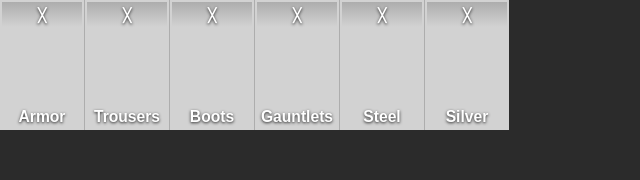
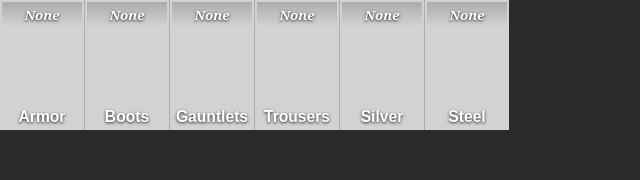
Before and after one commit to benjacksonk/WitcherSpec, a SvelteKit app: page / in a window 1280 px wide. Shown: the top 180 px of the page, without its empty margins (0-640 px from the left). Built offline with nearby package versions, Linux system fonts and the light colour scheme.

Commit message:
made gear slots ui actually function

```diff
--- a/src/GearDisplay.svelte
+++ b/src/GearDisplay.svelte
@@ -1,5 +1,5 @@
 <script lang="ts">
-	import { Gear } from '$lib/types';
+	import { type Gear } from '$lib/types.svelte';
 
 	interface Props {
 		gear: Gear;
@@ -7,15 +7,9 @@
 	}
 
 	let {
-		gear = $bindable(),
+		gear,
 		labelSlot = false
 	}: Props = $props();
-
-	// const gear = $derived(mygear[0] ?? { id: "testId", name: "testName", slotId: "armor", iconPath: "" });
-
-	const unequipped = $derived(gear.id === `${gear.slotId}-none`);
-	const gearName = $derived(unequipped ? "╳" : gear.name.includes("Leather") ? "Kaer Morhen" : gear.name.split(" ")[0]);
-	const slotName = $derived(gear.slotId.charAt(0).toUpperCase() + gear.slotId.slice(1));
 </script>
 
 
@@ -23,9 +17,9 @@
 <div class="GearDisplay">
 	<img src={gear.iconPath} alt={gear.name} class:hidden={gear.name === "None"}/>
 	<div class="name shadowText">
-		<span class:italicized={!unequipped}>{gearName}</span>
+		<span style:font-style={"italic"}>{gear.name.includes("Leather") ? "Kaer Morhen" : gear.name.split(" ")[0]}</span>
 		{#if labelSlot}
-			<span>{slotName}</span>
+			<span>{gear.slotId.charAt(0).toUpperCase() + gear.slotId.slice(1)}</span>
 		{/if}
 	</div>
 </div>
@@ -85,8 +79,4 @@
         transparent
         );
     }
-
-    .italicized {
-        font-style: italic;
-    }
 </style>
--- a/src/GearSlots.svelte
+++ b/src/GearSlots.svelte
@@ -1,34 +1,28 @@
 <script lang="ts">
 	import Grid from './Grid.svelte';
 	import GearDisplay from './GearDisplay.svelte';
-	import { Gear, GearSlot } from '$lib/types';
+	import { type Gear, GearSlot } from "$lib/types.svelte";
 
 	interface Props {
-		gearSlots: GearSlot[]
+		gearSlots: GearSlot[];
 	}
 
-	let { gearSlots = $bindable([]) }: Props = $props();
+	let {
+		gearSlots = $bindable([]),
+	}: Props = $props();
 
-	let currentSlot: GearSlot = $state<GearSlot>(gearSlots[0]);
-	let removePopup: boolean = $state<boolean>(true);
+	let nullGearSlot: GearSlot = new GearSlot("null");
+	let currentSlot: GearSlot = $state(nullGearSlot);
+
+
+	function handleOnclickSlot(event: MouseEvent, gearSlot: GearSlot) {
+		event.preventDefault();
+		currentSlot = (currentSlot === gearSlot ? nullGearSlot : gearSlot);
+	}
 
 	function handleOnclickGear(event: MouseEvent, gearSlot: GearSlot, gear: Gear) {
 		event.preventDefault();
 		gearSlot.currentGear = gear;
-	}
-	function handleOnclickSlot(event: MouseEvent, gearSlot: GearSlot) {
-		event.preventDefault();
-		togglePopup(gearSlot);
-	}
-
-	function togglePopup(gearSlot: GearSlot) {
-		if (currentSlot?.id == gearSlot.id) {
-			removePopup = true;
-		}
-		else {
-			removePopup = false;
-			currentSlot = gearSlot;
-		}
 	}
 </script>
 
@@ -38,27 +32,23 @@
 	<div class="frameGrid">
 		<Grid gap="1px">
 			{#each gearSlots as gearSlot, i}
-				<div class="gearSlot">
-					<button class="slotBtn plain" onclick={(event) => handleOnclickSlot(event, gearSlot)}>
-						<GearDisplay bind:gear={gearSlots[i].currentGear} labelSlot={true}/>
+				<button class="slotBtn plain" onmousedown={(event) => handleOnclickSlot(event, gearSlot)}>
+					<GearDisplay gear={gearSlot.currentGear} labelSlot={true}/>
 				</button>
-				</div>
 			{/each}
 		</Grid>
 	</div>
-	{#if currentSlot != null}
-		<div class="popup" class:removed={removePopup}>
+	<div class="popup" class:removed={currentSlot === nullGearSlot}>
 		<div class="frameGrid">
 			<Grid tracks={6} vertical={true} gap={"1px 0"}>
 				{#each currentSlot.inventory as gear, i}
-						<button class="gearBtn plain" onclick={(event) => handleOnclickGear(event, currentSlot, currentSlot.inventory[i])}>
-<!--							<GearDisplay bind:gear={currentSlot.inventory[i]}/>-->
+					<button class="gearBtn plain" onmousedown={(event) => handleOnclickGear(event, currentSlot, gear)}>
+						<GearDisplay gear={gear}/>
 					</button>
 				{/each}
 			</Grid>
 		</div>
 	</div>
-	{/if}
 </div>
 
 
@@ -76,6 +66,10 @@
     }
 
     button.slotBtn {
+		width: fit-content;
+		height: fit-content;
+		display: flex;
+
         border-style: solid;
 		border-color: var(--color-grey-1);
 		border-width: 2px;
@@ -99,6 +93,10 @@
     }
 
     button.gearBtn {
+		width: fit-content;
+		height: fit-content;
+		display: flex;
+
         border: 1px solid var(--color-grey-1);
         border-bottom: none;
     }
--- a/src/lib/gearState.svelte.ts
+++ b/src/lib/gearState.svelte.ts
@@ -1,22 +1,18 @@
 import { toIdString } from '$lib/common.svelte';
-
-import { Gear, GearSlot } from "$lib/types";
+import { type Gear, GearSlot } from "$lib/types.svelte";
 import gearDoc from "$lib/gearData.csv?raw";
 import Papa from "papaparse";
 
+
 const baseGearData = generateGearData();
 export const gearData = $state(baseGearData);
+
 
 function generateGearData() {
 
 	return processParsedGearData(Papa.parse<Gear>(gearDoc, { header: true }).data);
 
-	/**
-	Papa.parse<Gear>(gearDoc, {
-		header: true,
-		complete: results => processParsedGearData(results.data)
-	});
-	/**/
+	// Papa.parse<Gear>(gearDoc, { header: true, complete: results => processParsedGearData(results.data) });
 
 	function processParsedGearData(gears: Gear[]) {
 
@@ -30,16 +26,21 @@ function generateGearData() {
 			}.webp`;
 		});
 
-		let gearArraysBySlotId = Object.groupBy(
-			gears,
-			gear => gear.slotId
-		);
+		let slotIds = gears
+			.map(gear => gear.slotId)
+			.reduce((a: string[], b: string): string[] => a.includes(b) ? a : [...a, b], []);
 
-		let gearSlots: GearSlot[] = Object.entries(gearArraysBySlotId).map(
-			([slotId, slotGears]) => {
-				return new GearSlot(slotId, slotGears);
+		let gearArraysBySlotId = slotIds.map(slotId => gears.filter(gear => gear.slotId === slotId));
+
+		let gearSlots: GearSlot[] = gearArraysBySlotId.map(
+			(slotGears) => {
+				return new GearSlot(slotGears[0].slotId, slotGears);
 			}
-		);
+		).sort((a,b) => {
+			return (a.id === "steel" || a.id === "silver") && (b.id !== "steel" && b.id !== "silver") ?
+				1 : (b.id === "steel" || b.id === "silver") && (a.id !== "steel" && a.id !== "silver") ?
+					-1 : a > b ? 1 : a < b ? -1 : 0;
+		});
 
 		return {
 			slots: gearSlots,
--- /dev/null
+++ b/src/lib/types.svelte.ts
@@ -0,0 +1,48 @@
+import {capitalizeFirst, toIdString} from '$lib/common.svelte';
+
+export type Gear = {
+	id: string,
+	name: string,
+	iconPath: string,
+	slotId: string
+};
+
+export class GearSlot {
+	id: string = $state("");
+	name: string = $state("");
+	currentGear: Gear = $state({
+		id: `none`,
+		name: "None",
+		iconPath: "",
+		slotId: ""
+	});
+	inventory: Gear[] = $state([]);
+
+	constructor(id: string, inventory: Gear[] = []) {
+		this.id = id;
+		this.name = capitalizeFirst(id);
+		this.currentGear = {
+			id: `${id}-none`,
+			name: "None",
+			iconPath: "",
+			slotId: id
+		};
+		this.inventory = [this.currentGear, ...inventory];
+	}
+
+	add(gear: Gear): boolean {
+		if (this.inventory.some(({id}) => id === gear.id)) {
+			return false;
+		}
+		this.inventory.push(gear);
+		return true;
+	}
+
+	remove(gear: Gear): boolean {
+		if (!this.inventory.some(({id}) => id === gear.id)) {
+			return false;
+		}
+		this.inventory = this.inventory.filter(({id}) => id !== gear.id);
+		return true;
+	}
+}
--- a/src/lib/types.ts
+++ /dev/null
@@ -1,38 +0,0 @@
-import { capitalizeFirst } from '$lib/common.svelte';
-
-export class Gear {
-	id: string = "";
-	name: string = "";
-	iconPath: string = "";
-	slotId: string = "";
-}
-
-export class GearSlot {
-	id: string = "";
-	name: string = "";
-	currentGear: Gear;
-	inventory: Gear[] = [];
-
-	constructor(id: string, inventory: Gear[] = []) {
-		this.id = id;
-		this.name = capitalizeFirst(id);
-		this.currentGear = inventory[0];
-		this.inventory = inventory;
-	}
-
-	add(gear: Gear): boolean {
-		if (this.inventory.some(({id}) => id === gear.id)) {
-			return false;
-		}
-		this.inventory.push(gear);
-		return true;
-	}
-
-	remove(gear: Gear): boolean {
-		if (!this.inventory.some(({id}) => id === gear.id)) {
-			return false;
-		}
-		this.inventory = this.inventory.filter(({id}) => id !== gear.id);
-		return true;
-	}
-}
--- a/src/routes/+page.svelte
+++ b/src/routes/+page.svelte
@@ -1,54 +1,6 @@
 <script lang="ts">
     import GearSlots from '../GearSlots.svelte';
-    // import { gearData } from '$lib/gearState.svelte.js';
-
-    /**/
-    import { toIdString } from '$lib/common.svelte';
-
-    import { Gear, GearSlot } from "$lib/types";
-    import gearDoc from "$lib/gearData.csv?raw";
-    import Papa from "papaparse";
-
-    const baseGearData = generateGearData();
-    export const gearData = $state(baseGearData);
-
-    function generateGearData() {
-
-        return processParsedGearData(Papa.parse<Gear>(gearDoc, { header: true }).data);
-
-        // Papa.parse<Gear>(gearDoc, { header: true, complete: results => processParsedGearData(results.data) });
-
-        function processParsedGearData(gears: Gear[]) {
-
-            gears.forEach((gear) => {
-                gear.id = `${gear.slotId}-${toIdString(gear.name)}`;
-                gear.iconPath = gear.name === "None" ? "" : `images/gear/${gear.slotId}-${
-                    gear.name.toLowerCase().replaceAll(
-                        new RegExp(String.raw`[^\w-]|${gear.slotId}|${"sword"}`, 'gi'),
-                        ''
-                    )
-                }.webp`;
-            });
-
-            let slotIds = gears
-                .map(gear => gear.slotId)
-                .reduce((a: string[], b: string): string[] => a.includes(b) ? a : [...a, b], []);
-
-            let gearArraysBySlotId = slotIds.map(slotId => gears.filter(gear => gear.slotId === slotId));
-
-            let gearSlots: GearSlot[] = gearArraysBySlotId.map(
-                (slotGears) => {
-                    return new GearSlot(slotGears[0].slotId, slotGears);
-                }
-            );
-
-            return {
-                slots: gearSlots,
-                gears: gears,
-            };
-        }
-    }
-    /**/
+    import { gearData } from '$lib/gearState.svelte.js';
 </script>
 
 
```
Also changed, not shown: src/lib/gearData.csv. Lines whose indentation alone changed are shown as unchanged.
